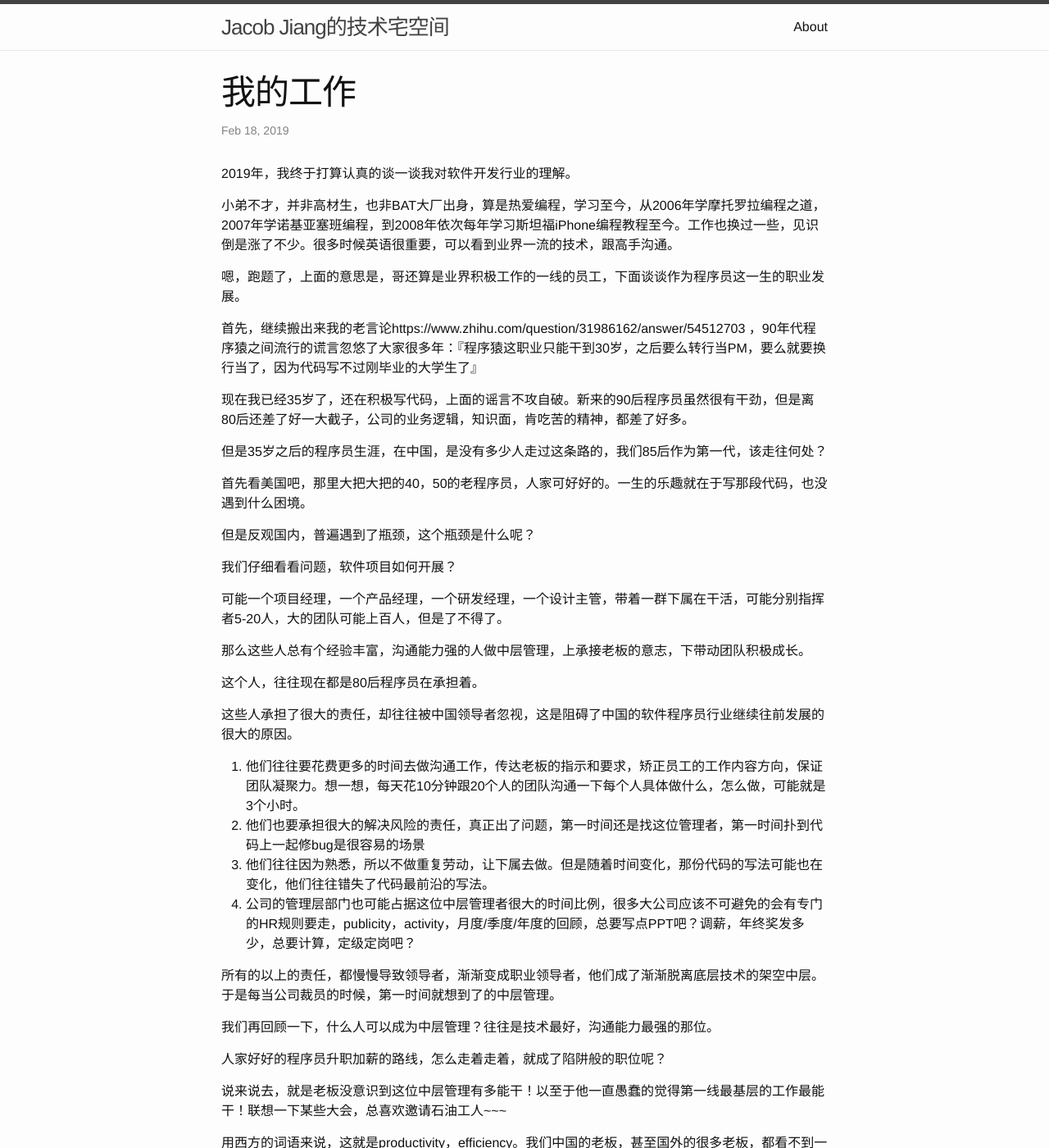
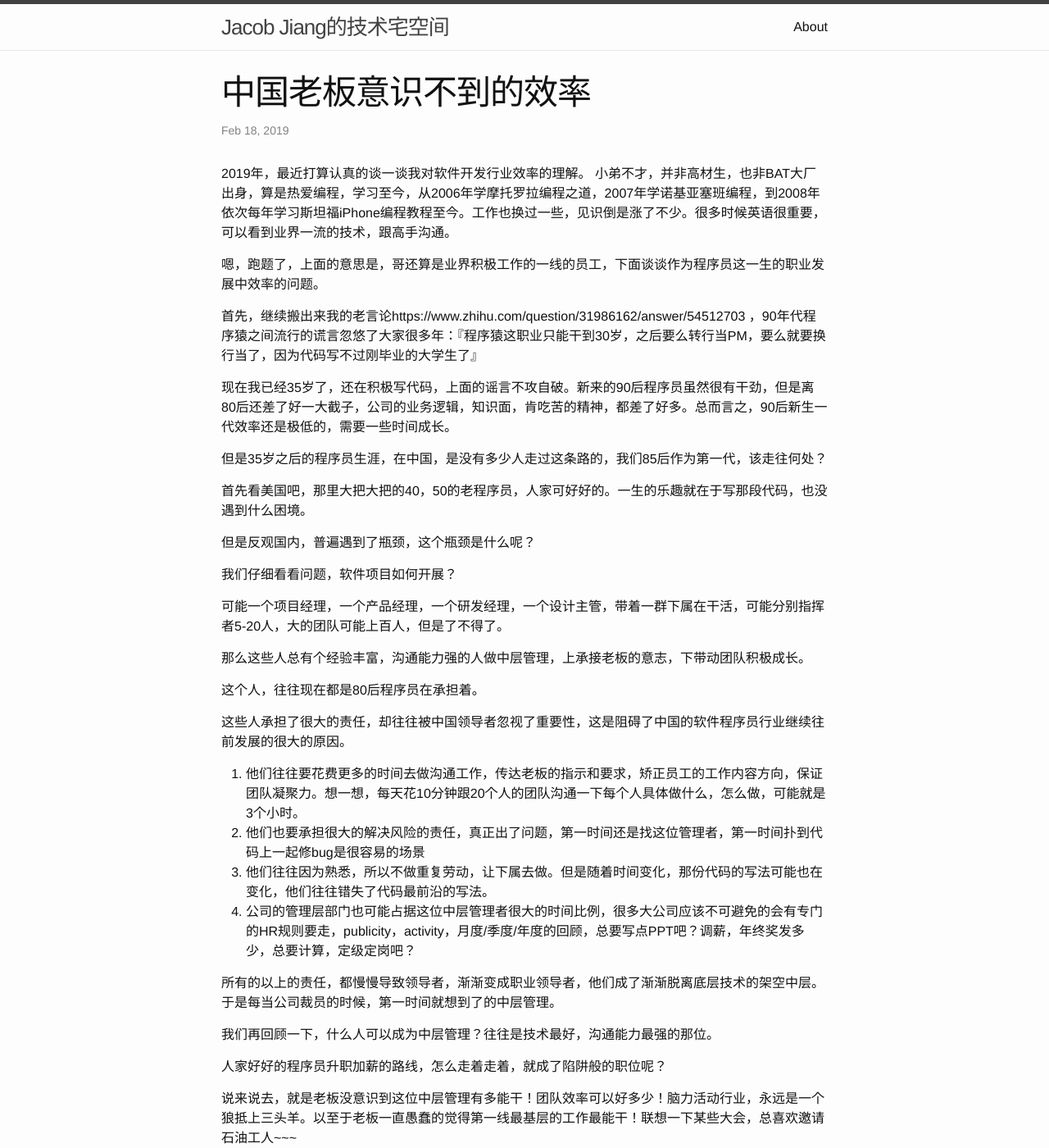
Before and after one commit to jacobjiangwei/jacobjiangwei.github.io, a Jekyll site: the page built from _posts/2019-2-18-engineerjob.md, in a window 1280 px wide and 1400 px high. Shown: the whole window at 82% size. Built offline with Jekyll 4.4.1, drawn with Linux system fonts in a browser that asks for light colours; some of the changed text lies outside the part shown.

Commit message:
no message

```diff
--- a/_posts/2019-2-18-engineerjob.md
+++ b/_posts/2019-2-18-engineerjob.md
@@ -1,21 +1,20 @@
 ---
 layout: post
-title: "我的工作"
+title: "中国老板意识不到的效率"
 description: ""
 category: 工作
 tags: []
 ---
 
 
-2019年，我终于打算认真的谈一谈我对软件开发行业的理解。
-
+2019年，最近打算认真的谈一谈我对软件开发行业效率的理解。
 小弟不才，并非高材生，也非BAT大厂出身，算是热爱编程，学习至今，从2006年学摩托罗拉编程之道，2007年学诺基亚塞班编程，到2008年依次每年学习斯坦福iPhone编程教程至今。工作也换过一些，见识倒是涨了不少。很多时候英语很重要，可以看到业界一流的技术，跟高手沟通。
 
-嗯，跑题了，上面的意思是，哥还算是业界积极工作的一线的员工，下面谈谈作为程序员这一生的职业发展。
+嗯，跑题了，上面的意思是，哥还算是业界积极工作的一线的员工，下面谈谈作为程序员这一生的职业发展中效率的问题。
 
 首先，继续搬出来我的老言论https://www.zhihu.com/question/31986162/answer/54512703 ，90年代程序猿之间流行的谎言忽悠了大家很多年：『程序猿这职业只能干到30岁，之后要么转行当PM，要么就要换行当了，因为代码写不过刚毕业的大学生了』
 
-现在我已经35岁了，还在积极写代码，上面的谣言不攻自破。新来的90后程序员虽然很有干劲，但是离80后还差了好一大截子，公司的业务逻辑，知识面，肯吃苦的精神，都差了好多。
+现在我已经35岁了，还在积极写代码，上面的谣言不攻自破。新来的90后程序员虽然很有干劲，但是离80后还差了好一大截子，公司的业务逻辑，知识面，肯吃苦的精神，都差了好多。总而言之，90后新生一代效率还是极低的，需要一些时间成长。
 
 但是35岁之后的程序员生涯，在中国，是没有多少人走过这条路的，我们85后作为第一代，该走往何处？
 
@@ -31,7 +30,7 @@ tags: []
 
 这个人，往往现在都是80后程序员在承担着。
 
-这些人承担了很大的责任，却往往被中国领导者忽视，这是阻碍了中国的软件程序员行业继续往前发展的很大的原因。
+这些人承担了很大的责任，却往往被中国领导者忽视了重要性，这是阻碍了中国的软件程序员行业继续往前发展的很大的原因。
 
 1. 他们往往要花费更多的时间去做沟通工作，传达老板的指示和要求，矫正员工的工作内容方向，保证团队凝聚力。想一想，每天花10分钟跟20个人的团队沟通一下每个人具体做什么，怎么做，可能就是3个小时。
 2. 他们也要承担很大的解决风险的责任，真正出了问题，第一时间还是找这位管理者，第一时间扑到代码上一起修bug是很容易的场景
@@ -45,7 +44,7 @@ tags: []
 
 人家好好的程序员升职加薪的路线，怎么走着走着，就成了陷阱般的职位呢？
 
-说来说去，就是老板没意识到这位中层管理有多能干！以至于他一直愚蠢的觉得第一线最基层的工作最能干！联想一下某些大会，总喜欢邀请石油工人~~~
+说来说去，就是老板没意识到这位中层管理有多能干！团队效率可以好多少！脑力活动行业，永远是一个狼抵上三头羊。以至于老板一直愚蠢的觉得第一线最基层的工作最能干！联想一下某些大会，总喜欢邀请石油工人~~~
 
 用西方的词语来说，这就是productivity，efficiency。我们中国的老板，甚至国外的很多老板，都看不到一个中层管理的好坏多么影响团队效率!
 
@@ -58,7 +57,7 @@ A经理一周内做完了，B花了一个月，老板火急火燎的催B的下
 
 所以在中国，项目管理、技术经理这类岗位，往往做着做着，大家都想回归程序员基础员工，至少还手里握着一个核心技术生产能力呐！
 
-这也决定了中国现在的普遍程序员晋升之路越走越窄，甚至还有回流做一线开发。我这么说，当然不是以偏概全，我相信也有不少企业重视团队人才、效率，那样的团队往往中层管理都得到了很大的重视。
+这也决定了中国现在的普遍程序员晋升之路越走越窄，甚至还有回流做一线开发。我这么说，当然不是以偏概全，我相信也有不少企业重视团队人才、效率，那样的团队往往中层管理都得到了很大的重视。说个简单的笑话，软件面试，你怎么看出来一个人效率高？无解。算法解题快不代表效率高~
 
 那么中层管理该怎么做好自己的本职工作外，还能突出重围，跨入更高一层管理呢？
 
```
